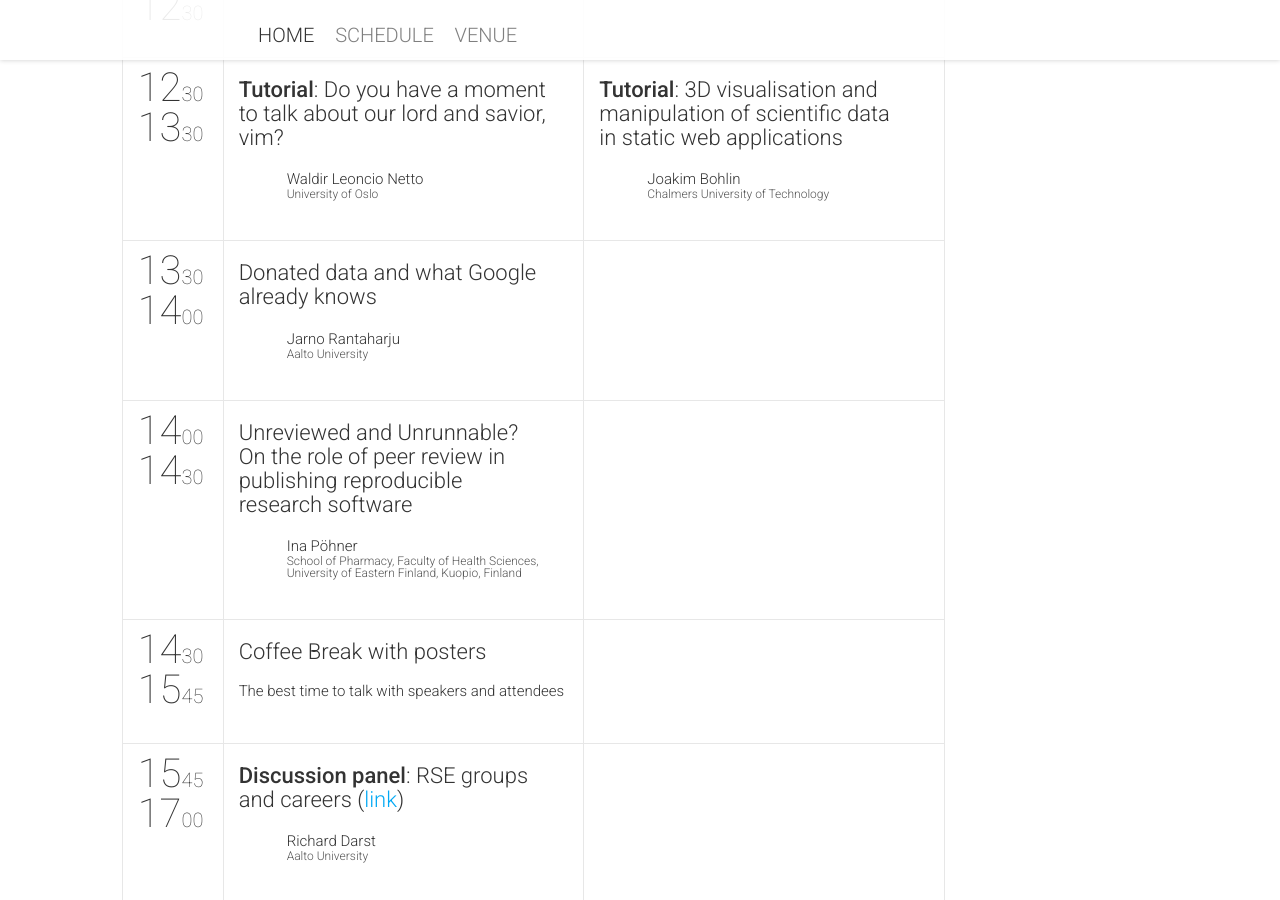
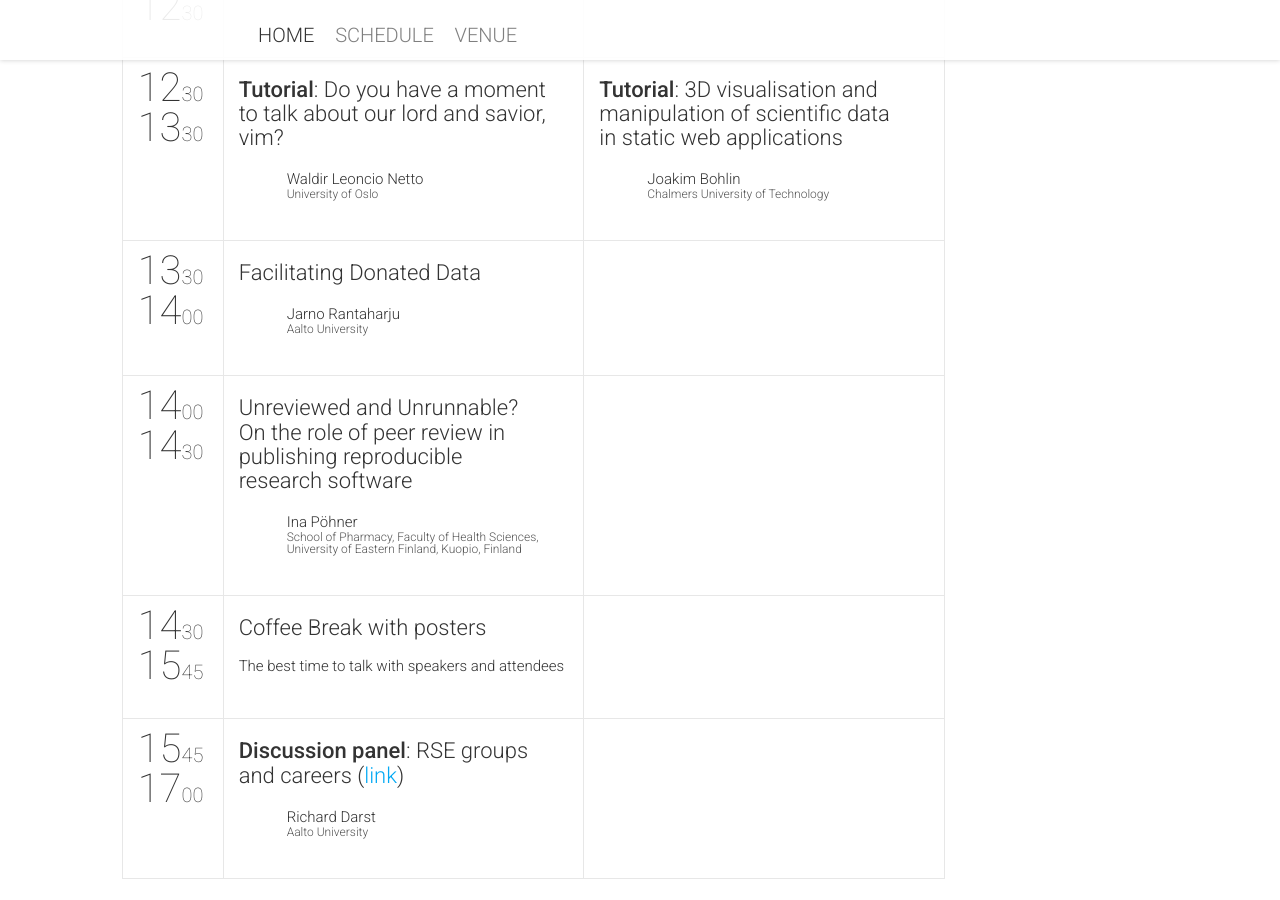
Before and after one commit to nordic-rse/nrse2025, a Jekyll site: the page built from index.html, in a window 1280 px wide and 900 px high, scrolled down 2380 px. Built offline with Jekyll 4.4.1, drawn with Linux system fonts in a browser that asks for light colours; nearby versions of some CDN libraries; comment, search, counter and statistics services are not loaded.

Commit message:
Update with the title I actually used (#34)

```diff
--- a/_data/sessions.yml
+++ b/_data/sessions.yml
@@ -62,7 +62,7 @@
 
 -
   id: 103
-  title: "Donated data and what Google already knows"
+  title: "Facilitating Donated Data"
   description: "Donated data is user behavioral data, usually recorded by a third party, that a potential subject on a research project already has access to. Anyone who wears a sport tracker, owns a phone, or uses a computer, constantly collects data about their behavior. A lot of this data is accessible to the user and can be donated to different research projects. I will present recent additions to the Niimpy Python library for processing data from takeout.google.com, Googles service for exporting user data, as well as surrounding infrastructure accepting donated data."
   subtype: presentation
   speakers: [103]
```
